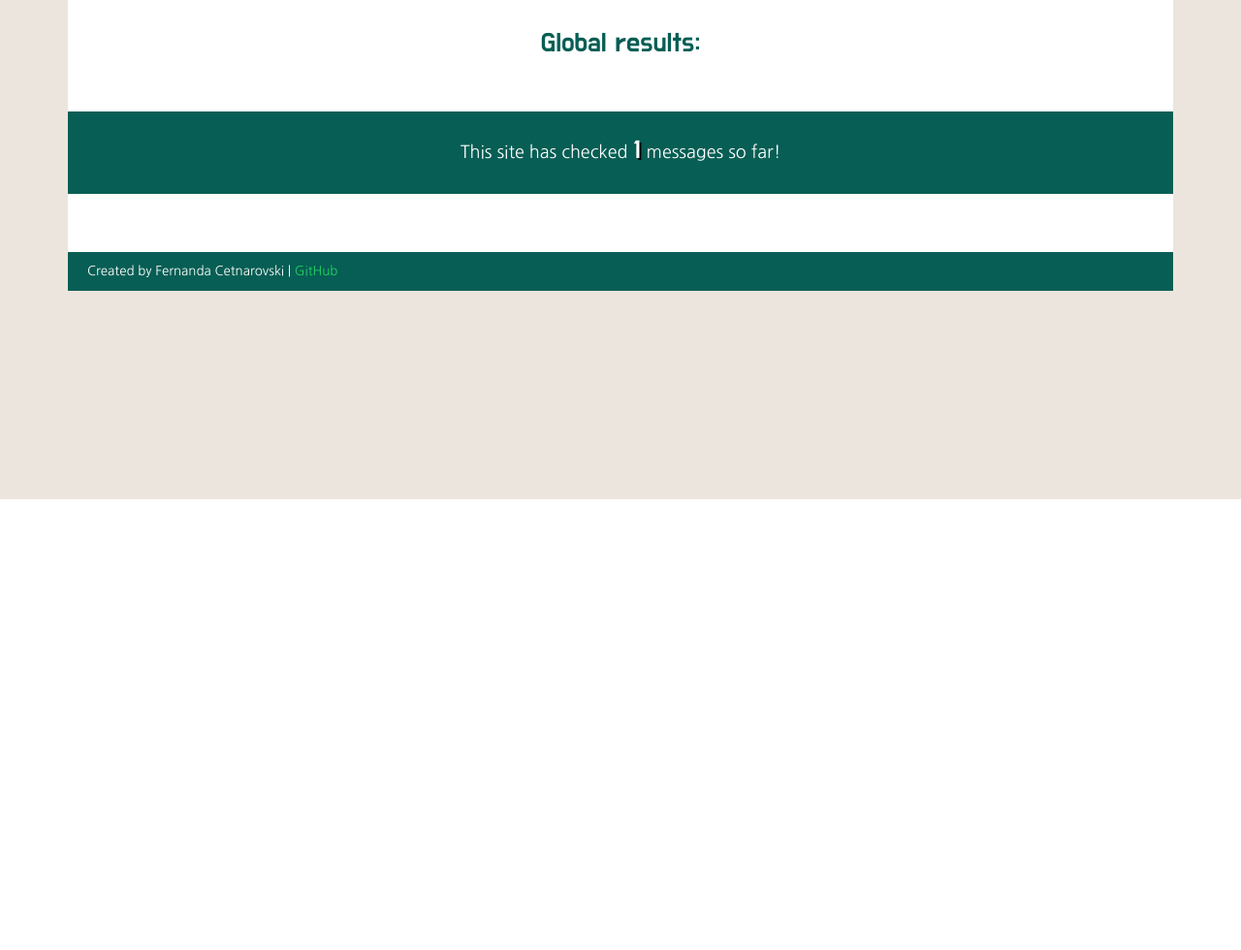
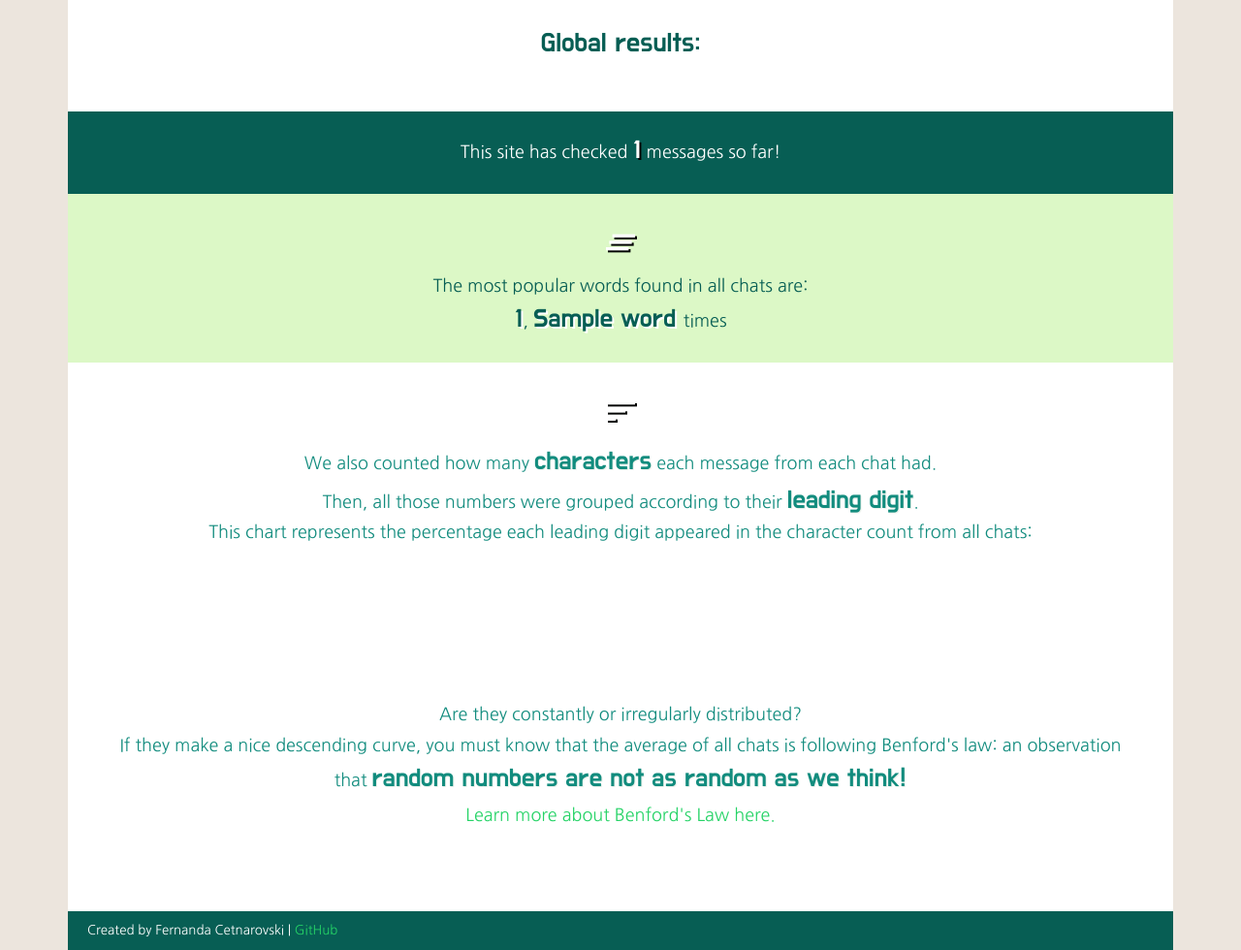
Before and after one commit to fergabi17/whats_the_word, a Flask app: template templates/global_words.html in a window 1280 px wide. Shown: the part 285-1265 px from the top of the page at 97% size. Before the commit the page ends 800 px from the top, so only its background shows below. Run offline with Flask 2, Linux system fonts and the light colour scheme; the template is opened without the code that fills it: most values are stand-ins (such as "Sample title", 1, 10 or a date in 2020); a map, chart or similar area stays blank; some libraries are stand-ins or nearby versions.

Commit message:
Add global results logic

```diff
--- a/app.py
+++ b/app.py
@@ -36,8 +36,8 @@ def how_to_use():
 
 @app.route('/global_words')
 def global_words():
-    count = inputs.find().count()
-    return render_template('global_words.html', count=count)
+    global_results = libs.get_global_results(inputs)
+    return render_template('global_words.html', global_results=global_results)
 
 
 @app.route('/getfile', methods=['GET', 'POST'])
--- a/libs.py
+++ b/libs.py
@@ -1,5 +1,7 @@
 import re
 import json
+import pymongo
+import math
 from collections import Counter
 
 import benford_law
@@ -394,3 +396,60 @@ def get_word_combinations(messages_body):
     all_words_combinations = re.findall(r'\b[\w\-\']+\s[\w\-\']+\s[\w\-\']+', messages_body)
 
     return Counter(all_words_combinations).most_common(5)
+
+
+def get_global_results(inputs):
+    """
+    @inputs: inputs obj from the database
+    @returns: dict
+    Process data along all the inputs
+    from the database and returns the most commom
+    """
+    #inputs = inputs.find()
+    global_results = {
+        'benford': get_global_benford(inputs.find()),
+        'count': inputs.find().count(),
+        'words': get_global_words(inputs.find())
+    }
+    return global_results
+
+def get_global_words(inputs):
+    """
+    @inputs: cursor
+    @returns: array of tuples
+    Gathers all the most common words among all
+    inputs and returns the 20 most commom from them
+    """
+    all_words = []
+    for the_input in inputs:
+        for word_tuple in the_input["words"]:
+            all_words.append(word_tuple[0])
+    return Counter(all_words).most_common(20)
+
+
+def get_global_benford(inputs):
+    """
+    @inputs: cursor
+    @returns: array of tuples
+    Gathers all the most common words among all
+    inputs and returns the 20 most commom from them
+    """
+    global_benford = {
+        '1':0,
+        '2':0,
+        '3':0,
+        '4':0,
+        '5':0,
+        '6':0,
+        '7':0,
+        '8':0,
+        '9':0
+    }
+    for the_input in inputs:
+        for digit in the_input['benford']:
+            global_benford[digit] = global_benford[digit] + the_input['benford'][digit]
+
+    for digit in global_benford:
+        global_benford[digit] = math.floor(global_benford[digit] * 100 / inputs.count())
+
+    return global_benford
--- a/templates/global_words.html
+++ b/templates/global_words.html
@@ -5,10 +5,61 @@
     <h3>Global results:</h3><br>
     <div class="row result dark">
         <div class="col-12">
-            <p>This site has checked <span>{{count}}</span> messages so far!</p>
+            <p>This site has checked <span>{{global_results.count}}</span> messages so far!</p>
         </div>
 
     </div>
+    <div class="row result light">
+        <div class="col-12">
+            <p>
+                <span><i class="material-icons result-icons">clear_all</i></span><br>
+                The most popular words found in all chats are:<br>
+                {% for word in global_results.words %}
+                <span>{{word[0]}}</span>,
+                <span>{{word[1]}} </span> times<br>
+                {% endfor %}
+            </p>
+        </div>
+
+    </div>
+    <div class="row result white">
+        <div class="col-12">
+            <p>
+                <span><i class="material-icons result-icons">sort</i></span><br>
+                We also counted how many <span>characters</span> each message from each chat had.<br>
+                Then, all those numbers were grouped according to their <span>leading digit</span>.
+                <br>
+                This chart represents the percentage each leading digit appeared in the character count from all chats:
+            </p>
+            <!-- ******************************************** CHART BENFORD'S -->
+
+            <div class="container">
+                <canvas id="global-benford"></canvas>
+            </div>
+
+            <p>
+                Are they constantly or irregularly distributed?
+
+            </p>
+            <p>
+
+                If they make a nice descending curve, you must know that
+                the average of all chats is
+                following Benford's law: an observation that <span>random numbers are not as random as we think!</span>
+            </p>
+            <p><a href="https://en.wikipedia.org/wiki/Benford%27s_law" target="_blank">Learn more about Benford's Law
+                    here.</a></p>
+        </div>
+    </div>
 </div>
 
+<script>
+    if ("{{global_results.benford}}" != "") {
+        let benford = chartData("global-benford", "{{global_results.benford}}",
+            "Benford's Law", "Character count starting with this digit", '#34B7f1');
+        createChart(benford);
+    };
+
+</script>
+
 {%endblock%}
--- a/templates/issue.html
+++ b/templates/issue.html
@@ -13,7 +13,7 @@
         {% endif %}
     </p>
     <p class="spacious-p">
-        <a href="{{ url_for('home') }}"><button class="btn-large">Home</button></a>
+        <a href="{{ url_for('home') }}"><button class="btn-large dark">Home</button></a>
     </p>
 
 </div>
```
